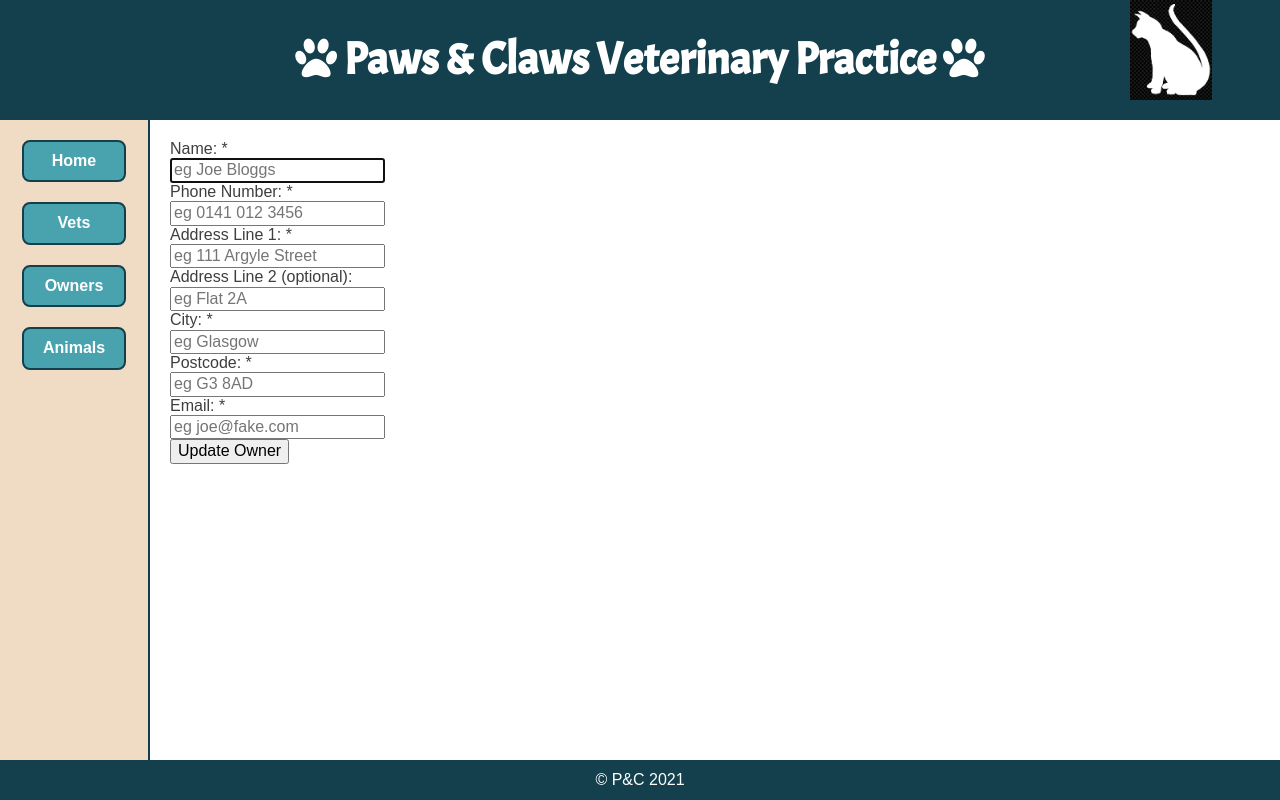
After one commit to Kirsten4/vet_management_app, a Flask app: template templates/owners/edit.html in a window 1280 px wide. The commit adds this page. Run offline with Flask 2, Linux system fonts and the light colour scheme; the template is opened without the code that fills it, so the values that code supplies are empty.

Commit message:
owner update added

```diff
--- a/db/vet_database.sql
+++ b/db/vet_database.sql
@@ -6,7 +6,7 @@ CREATE TABLE vets(
     id SERIAL PRIMARY KEY,
     name VARCHAR(255),
     qualified_date VARCHAR(255),
-    photo bytea
+    photo VARCHAR(255)
 );
 
 CREATE TABLE owners(
--- a/models/vet.py
+++ b/models/vet.py
@@ -1,6 +1,6 @@
 class Vet:
 
-    def __init__(self, name, qualified_date, id=None, photo=None):
+    def __init__(self, name, qualified_date, photo=None, id=None):
         self.name = name
         self.qualified_date = qualified_date
         self.id = id
--- a/static/style.css
+++ b/static/style.css
@@ -19,6 +19,7 @@ body{
 #header-1 h1{
     margin: 0px;
     font-family: 'Acme', sans-serif;
+    font-size: 45px;
 }
 
 #footer-1 {
--- /dev/null
+++ b/templates/owners/edit.html
@@ -0,0 +1,41 @@
+{% extends 'base.html' %}
+{% block content %}
+<form action="/owners/{{ owner.id }}" method="post">
+    <div>
+        <label for="name">Name: <span class="required_*">*</span></label><br>
+        <input type="text" id="name" name="name" value="{{ owner.name }}" placeholder="eg Joe Bloggs" required autofocus>
+    </div>
+
+    <div>
+        <label for="phone_number">Phone Number: <span class="required_*">*</span></label><br>
+        <input type="text" id="phone_number" name="phone_number" value="{{ owner.phone_number }}" placeholder="eg 0141 012 3456" required inputmode="numeric">
+    </div>
+
+    <div>
+        <label for="address_1">Address Line 1: <span class="required_*">*</span></label><br>
+        <input type="text" id="address_1" name="address_1" value="{{ address_list[0] }}" placeholder="eg 111 Argyle Street" required>
+    </div>
+
+    <div>
+        <label for="address_2">Address Line 2 (optional):</label><br>
+        <input type="text" id="address_2" name="address_2" value="{{ address_list[1] }}" placeholder="eg Flat 2A">
+    </div>
+
+    <div>
+        <label for="address_3">City: <span class="required_*">*</span></label><br>
+        <input type="text" id="address_3" name="address_3" value="{{ address_list[2] }}" placeholder="eg Glasgow" required>
+    </div>
+
+    <div>
+        <label for="address_4">Postcode: <span class="required_*">*</span></label><br>
+        <input type="text" id="address_4" name="address_4" value="{{ address_list[3] }}" placeholder="eg G3 8AD" required>
+    </div>
+
+    <div>
+        <label for="email_address">Email: <span class="required_*">*</span></label><br>
+        <input type="email" id="email_address" name="email_address" value="{{ owner.email_address }}" placeholder="eg joe@fake.com" required>
+    </div>
+
+    <button type="submit">Update Owner</button>
+</form>
+{% endblock content %}
--- a/templates/vets/new.html
+++ b/templates/vets/new.html
@@ -15,8 +15,8 @@
     </div>
 
     <div>
-        <label for="vet_photo">Select Photo:</label><br>
-        <input type="file" id="vet_photo" name="vet_photo" >
+        <label for="photo">Select Photo:</label><br>
+        <input type="file" id="photo" name="photo" accept="image/png, image/jpeg" >
     </div>
 
     <button type="submit">Add Vet</button>
```
Also changed, not shown: controllers/owners_controller.py (+21 -0 lines), controllers/vets_controller.py (+6 -1 lines), templates/owners/index.html (+7 -1 lines).
